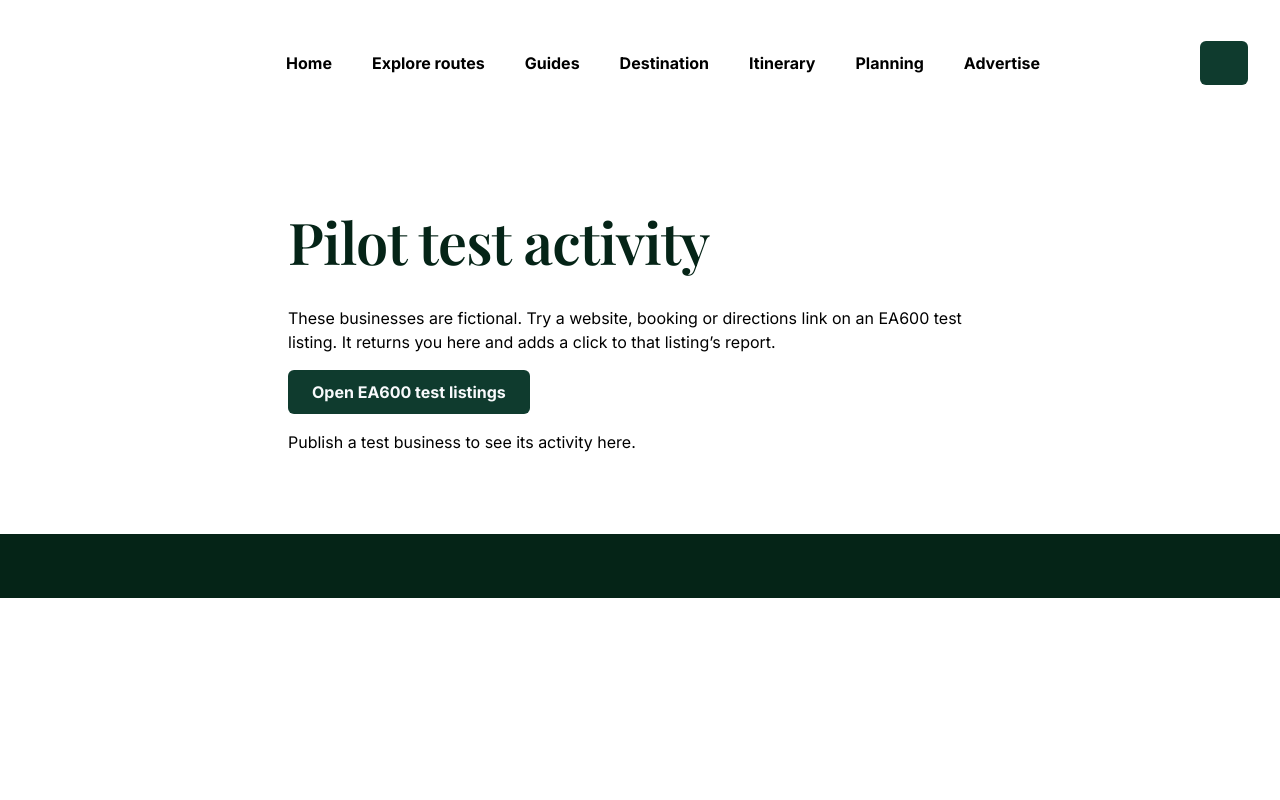
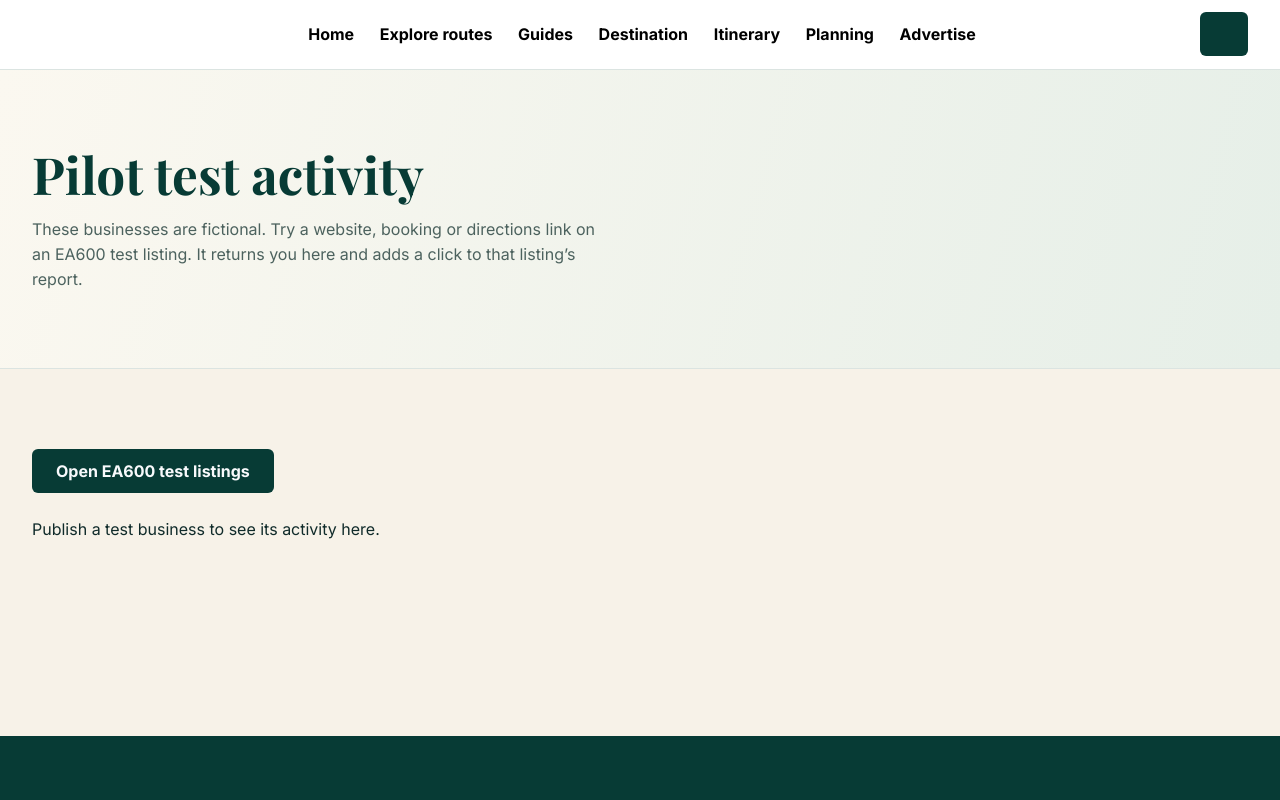
Before and after one commit to Griftersbar/EA600, a Django app: template templates/partners/pilot.html in a window 1280 px wide. Run offline with Django 5.2, Linux system fonts and the light colour scheme; the template is opened without the code that fills it, so the values that code supplies are empty; parts of the project's set-up code (start-up, migrations or seed data) failed here and were passed over.

Commit message:
Restyle EA600 advertiser pages and explain the listing package

```diff
--- /dev/null
+++ b/css/partners.css
@@ -0,0 +1,330 @@
+.partner-site {
+  --partner-cream: #f7f2e8;
+  --partner-green: #073b35;
+  --partner-forest: #0e5a4f;
+  --partner-ink: #102b2a;
+  --partner-muted: #4c625e;
+  --partner-gold: #d8b36a;
+  --partner-ochre: #795511;
+  --partner-line: #dbe4e1;
+  --partner-shadow: 0 8px 28px rgba(7, 59, 53, 0.09);
+  --logo-size: 3.25rem;
+  --logo-size-scrolled: 3.25rem;
+  display: flex;
+  min-height: 100vh;
+  flex-direction: column;
+  background: var(--partner-cream);
+  color: var(--partner-ink);
+  line-height: 1.55;
+}
+
+.partner-main {
+  flex: 1;
+  overflow-wrap: anywhere;
+}
+
+.partner-site .site-header--dock {
+  position: sticky;
+  background: var(--color-white);
+  border-bottom: 1px solid var(--partner-line);
+}
+
+.partner-site .site-header--dock .site-header__bar {
+  padding-block: var(--space-2);
+  background: var(--color-white);
+}
+
+.partner-site .site-header--dock .nav {
+  gap: clamp(0.75rem, 2vw, 2rem);
+}
+
+.partner-site .site-header--dock .nav__link.is-active {
+  color: var(--partner-forest);
+}
+
+.partner-site .content-page__footer,
+.partner-site .btn--primary {
+  background: var(--partner-green);
+}
+
+.partner-site .btn--primary:hover {
+  background: var(--partner-forest);
+}
+
+.partner-site .btn {
+  white-space: normal;
+}
+
+.partner-hero {
+  position: relative;
+  display: grid;
+  min-height: clamp(23rem, 33vw, 29rem);
+  align-items: center;
+  isolation: isolate;
+  overflow: hidden;
+}
+
+.partner-hero__photo,
+.partner-hero::after {
+  position: absolute;
+  inset: 0;
+  width: 100%;
+  height: 100%;
+}
+
+.partner-hero__photo {
+  z-index: -2;
+  object-fit: cover;
+  object-position: center 56%;
+}
+
+.partner-hero::after {
+  z-index: -1;
+  content: "";
+  background: linear-gradient(90deg, var(--partner-cream) 4%, rgba(247, 242, 232, 0.95) 39%, rgba(247, 242, 232, 0.52) 63%, transparent 89%);
+}
+
+.partner-hero__copy,
+.partner-masthead .container {
+  display: grid;
+  gap: var(--space-4);
+  padding-block: clamp(2.5rem, 6vw, 5rem);
+}
+
+.partner-hero h1,
+.partner-masthead h1 {
+  font-family: var(--font-family-display);
+  font-weight: var(--font-weight-bold);
+  line-height: 1.06;
+  color: var(--partner-green);
+}
+
+.partner-hero h1 {
+  max-width: 17ch;
+  font-size: clamp(2.55rem, 5.15vw, 4.6rem);
+  letter-spacing: -0.035em;
+}
+
+.partner-hero__subtitle {
+  max-width: 33ch;
+  color: var(--partner-ochre);
+  font: var(--font-weight-semibold) clamp(1.2rem, 2.1vw, 1.75rem) / 1.25 var(--font-family-display);
+}
+
+.partner-hero .text-lead {
+  max-width: 54ch;
+  color: var(--partner-ink);
+}
+
+.partner-hero .btn {
+  margin-top: var(--space-2);
+}
+
+.partner-landing {
+  display: grid;
+  grid-template-columns: minmax(0, 1.08fr) minmax(0, 1fr);
+  align-items: start;
+  gap: clamp(1.5rem, 3.3vw, 3rem);
+  padding-block: clamp(2rem, 4.5vw, 4rem);
+}
+
+.partner-offer,
+.partner-actions,
+.partner-information {
+  display: grid;
+  gap: var(--space-5);
+}
+
+.partner-site .partner-panel__card {
+  background: var(--color-white);
+  border-color: var(--partner-line);
+  box-shadow: var(--partner-shadow);
+  padding: clamp(1.25rem, 2.6vw, 2rem);
+}
+
+.partner-site h2 {
+  font: var(--font-weight-bold) clamp(1.4rem, 2.25vw, 2rem) / 1.18 var(--font-family-display);
+  color: var(--partner-green);
+}
+
+.partner-information {
+  gap: var(--space-4);
+}
+
+.partner-information__cards,
+.partner-prices {
+  display: grid;
+  gap: var(--space-3);
+  padding: 0;
+  list-style: none;
+}
+
+.partner-information__cards {
+  grid-template-columns: repeat(auto-fit, minmax(min(100%, 9rem), 1fr));
+}
+
+.partner-information__card {
+  padding: var(--space-4);
+  background: var(--color-white);
+  border: 1px solid var(--partner-line);
+  border-radius: 0.75rem;
+  box-shadow: var(--partner-shadow);
+}
+
+.partner-information__card h3 {
+  margin: 0 0 var(--space-2);
+  font: var(--font-weight-bold) var(--font-size-lg) / 1.2 var(--font-family-display);
+  color: var(--partner-green);
+}
+
+.partner-information__card p,
+.partner-enquiry > p:not([role="status"]),
+.partner-account-entry > p {
+  color: var(--partner-muted);
+}
+
+.partner-information__card p {
+  font-size: var(--font-size-sm);
+}
+
+.partner-prices {
+  grid-template-columns: repeat(2, minmax(0, 1fr));
+}
+
+.partner-prices li {
+  padding: var(--space-3);
+  border: 1px solid var(--partner-line);
+  border-radius: 0.5rem;
+  background: #f4f8f6;
+  color: var(--partner-green);
+}
+
+.partner-callout {
+  padding: var(--space-4);
+  background: #fffaf0;
+  border-inline-start: 4px solid var(--partner-gold);
+  border-radius: 0 0.5rem 0.5rem 0;
+}
+
+.partner-callout h2 {
+  margin-bottom: var(--space-2);
+  font-size: var(--font-size-lg);
+}
+
+.partner-site .partner-enquiry {
+  scroll-margin-top: 6rem;
+}
+
+.partner-enquiry__form {
+  grid-template-columns: repeat(2, minmax(0, 1fr));
+  padding-top: var(--space-4);
+  border-top: 1px solid var(--partner-line);
+}
+
+.partner-field--wide,
+.partner-enquiry__form > .errorlist,
+.partner-enquiry__form > .btn {
+  grid-column: 1 / -1;
+}
+
+.partner-enquiry__form > .btn {
+  justify-self: stretch;
+}
+
+.partner-site .partner-form input:not([type="hidden"]),
+.partner-site .partner-form select,
+.partner-site .partner-form textarea {
+  border-color: #819d96;
+  border-radius: 0.5rem;
+}
+
+.partner-site .partner-form :is(input, select, textarea):focus-visible {
+  outline: 2px solid var(--partner-forest);
+  outline-offset: 2px;
+}
+
+.partner-site .partner-form label {
+  margin-bottom: var(--space-1);
+  font-size: var(--font-size-sm);
+}
+
+.partner-site .partner-form .helptext,
+.partner-site .partner-form .errorlist {
+  font-size: var(--font-size-sm);
+}
+
+.partner-site .partner-form .helptext {
+  color: var(--partner-muted);
+}
+
+.partner-site .partner-form .errorlist {
+  margin: var(--space-1) 0;
+  padding-left: var(--space-4);
+  color: #972d20;
+}
+
+.partner-masthead {
+  background: linear-gradient(105deg, #fbf8f0, #e6efe8);
+  border-bottom: 1px solid var(--partner-line);
+}
+
+.partner-masthead h1 {
+  font-size: clamp(2.1rem, 4vw, 3.55rem);
+}
+
+.partner-masthead p {
+  max-width: 58ch;
+  color: var(--partner-muted);
+}
+
+.partner-pilot {
+  display: grid;
+  gap: var(--space-5);
+}
+
+.partner-pilot__grid {
+  display: grid;
+  grid-template-columns: repeat(auto-fit, minmax(min(100%, 19rem), 1fr));
+  gap: var(--space-4);
+}
+
+@media (max-width: 58rem) {
+  .partner-landing {
+    grid-template-columns: minmax(0, 1fr);
+  }
+
+  .partner-offer,
+  .partner-actions {
+    display: contents;
+  }
+
+  .partner-package {
+    order: -2;
+  }
+
+  .partner-enquiry {
+    order: -1;
+  }
+}
+
+@media (max-width: 42rem) {
+  .partner-hero {
+    align-items: end;
+  }
+
+  .partner-hero__copy {
+    padding-top: 6rem;
+  }
+
+  .partner-hero__photo {
+    object-position: 68% center;
+  }
+
+  .partner-hero::after {
+    background: linear-gradient(0deg, var(--partner-cream) 7%, rgba(247, 242, 232, 0.96) 62%, rgba(247, 242, 232, 0.2) 100%);
+  }
+
+  .partner-enquiry__form {
+    grid-template-columns: minmax(0, 1fr);
+  }
+}
--- a/partners/forms.py
+++ b/partners/forms.py
@@ -29,7 +29,7 @@ class AdvertisingEnquiryForm(forms.Form):
             kind, value = block.block_type, block.value
             options = {
                 "label": value["label"],
-                "help_text": escape(value.get("help_text", "")),
+                "help_text": escape(value.get("help_text") or ""),
                 "required": kind == "reply_email" or bool(value.get("required")),
             }
             if kind in ("standard", "reply_email"):
--- a/partners/wagtail_hooks.py
+++ b/partners/wagtail_hooks.py
@@ -21,13 +21,15 @@ from .models import AdvertisePageSettings, AdvertisingEnquiry, BusinessListing
 AdvertisePageSettings.edit_handler = TabbedInterface([
     ObjectList([
         MultiFieldPanel([
-            FieldPanel("title"), FieldPanel("introduction"), FieldPanel("enquiry_link_label"),
+            FieldPanel("title"), FieldPanel("hero_subtitle"), FieldPanel("hero_photo"),
+            FieldPanel("introduction"), FieldPanel("enquiry_link_label"),
         ], heading="Introduction"),
         MultiFieldPanel([
             FieldPanel("package_heading"), FieldPanel("package_description"),
             HelpPanel(content="New checkouts use these prices. Renewals use each subscription’s agreed price."),
             FieldPanel("monthly_price"), FieldPanel("annual_price"), FieldPanel("show_plan_prices"),
         ], heading="Listing package"),
+        FieldPanel("advertiser_sections", heading="Advertiser information"),
         MultiFieldPanel([
             FieldPanel("sign_in_label"), FieldPanel("sign_in_confirmation"), FieldPanel("owner_listings_label"),
             FieldPanel("applications_closed_message"), FieldPanel("pilot_activity_label"),
--- /dev/null
+++ b/templates/partners/includes/masthead.html
@@ -0,0 +1,6 @@
+<section class="partner-masthead" aria-labelledby="partner-page-title">
+    <div class="container">
+        <h1 id="partner-page-title">{{ title }}</h1>
+        {% if intro %}<p>{{ intro }}</p>{% endif %}
+    </div>
+</section>
--- /dev/null
+++ b/templates/partners/page.html
@@ -0,0 +1,5 @@
+{% extends "siteapp/content_page.html" %}
+{% load static %}
+{% block extra_head %}<link rel="stylesheet" href="{% static 'css/partners.css' %}">{% endblock %}
+{% block body_attributes %}class="partner-site"{% endblock %}
+{% block main_class %}partner-main{% endblock %}
--- a/templates/partners/pilot.html
+++ b/templates/partners/pilot.html
@@ -1,10 +1,10 @@
-{% extends "siteapp/content_page.html" %}
+{% extends "partners/page.html" %}
 {% block content %}
-    <section class="page-section" aria-labelledby="pilot-title">
-        <div class="container partner-panel">
-            <h1 class="heading-section" id="pilot-title">Pilot test activity</h1>
-            <p>These businesses are fictional. Try a website, booking or directions link on an EA600 test listing. It returns you here and adds a click to that listing’s report.</p>
+    {% include "partners/includes/masthead.html" with title="Pilot test activity" intro="These businesses are fictional. Try a website, booking or directions link on an EA600 test listing. It returns you here and adds a click to that listing’s report." only %}
+    <section class="page-section">
+        <div class="container partner-pilot">
             <p><a href="{% url 'tour_detail' 'ea600' %}#places-along-the-route" class="btn btn--primary">Open EA600 test listings</a></p>
+            <div class="partner-pilot__grid">
                 {% for listing in listings %}
                     <article class="partner-panel__card pilot-listing" id="listing-{{ listing.pk }}">
                         <h2>{{ listing.name }}</h2>
@@ -14,5 +14,6 @@
                     <p>Publish a test business to see its activity here.</p>
                 {% endfor %}
             </div>
+        </div>
     </section>
 {% endblock %}
--- a/templates/siteapp/content_page.html
+++ b/templates/siteapp/content_page.html
@@ -2,10 +2,11 @@
 <html lang="en">
     <head>
         {% include "siteapp/includes/site_head.html" %}
+        {% block extra_head %}{% endblock %}
     </head>
-    <body id="top">
+    <body id="top" {% block body_attributes %}{% endblock %}>
         {% include "siteapp/includes/site_header.html" %}
-        <main class="content-page">
+        <main class="{% block main_class %}content-page{% endblock %}">
             {% block content %}{% endblock %}
         </main>
         <footer class="content-page__footer">
--- a/templates/siteapp/includes/site_header.html
+++ b/templates/siteapp/includes/site_header.html
@@ -39,7 +39,7 @@
                     <a class="nav__link" href="{% if not is_home %}{% url 'home' %}{% endif %}#destinations"{% if is_home %} data-nav-link{% endif %}>Destination</a>
                     <a class="nav__link" href="{% if not is_home %}{% url 'home' %}{% endif %}#itinerary"{% if is_home %} data-nav-link{% endif %}>Itinerary</a>
                     <a class="nav__link" href="{% if not is_home %}{% url 'home' %}{% endif %}#planning"{% if is_home %} data-nav-link{% endif %}>Planning</a>
-                    <a class="nav__link" href="{% url 'partners:advertise' %}">Advertise</a>
+                    <a class="nav__link{% if request.resolver_match.namespace == 'partners' %} is-active{% endif %}" href="{% url 'partners:advertise' %}"{% if request.resolver_match.url_name == 'advertise' %} aria-current="page"{% endif %}>Advertise</a>
                     <a class="btn btn--primary site-header__nav-cta" href="{% if not is_home %}{% url 'home' %}{% endif %}#planning">{{ homepage.cta_button }}</a>
                 </nav>
                 <div class="site-header__actions">
```
Also changed, not shown: partners/blocks.py (+45 -0 lines), partners/models.py (+9 -1 lines), partners/test_enquiries.py (+14 -3 lines), templates/partners/access.html (+5 -3 lines), templates/partners/advertise.html (+51 -11 lines), templates/partners/billing_error.html (+6 -4 lines), templates/partners/dashboard.html (+3 -4 lines), README.md, partners/migrations/0007_advertisepagesettings_advertiser_sections_and_more.py (added). Lines whose indentation alone changed are shown as unchanged.
